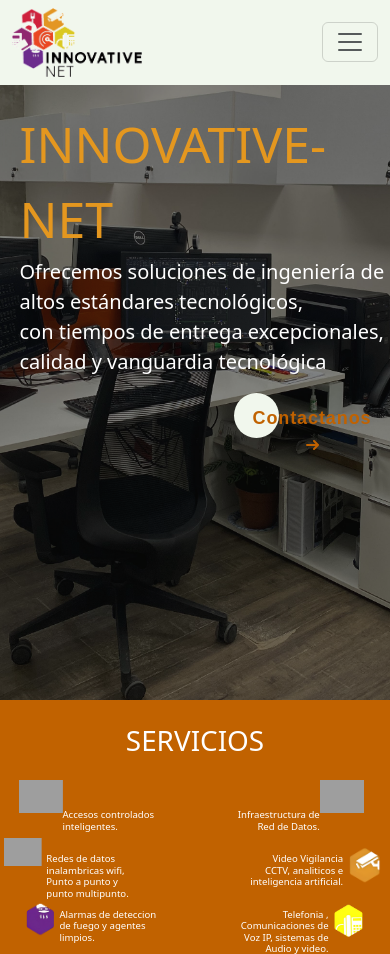
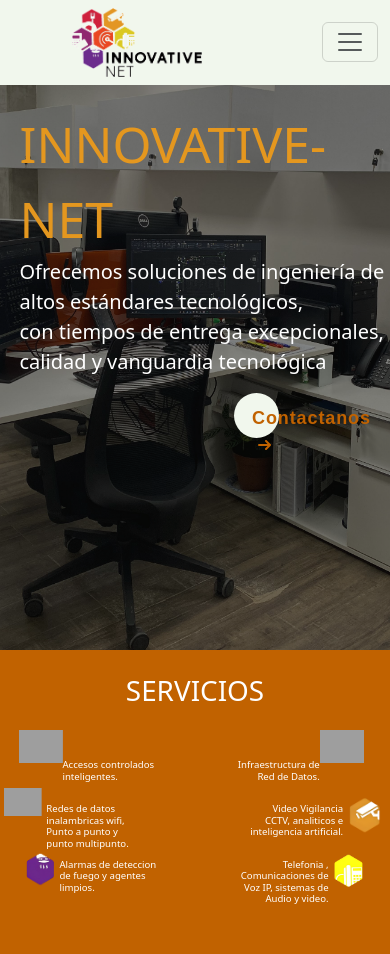
Before and after one commit to Innovative-net-mx/innovative-Webpage, a Django app: page / in a window 390 px wide. Shown: the top 954 px of the page. Run offline with Django 3.2, Linux system fonts and the light colour scheme; some libraries are stand-ins or nearby versions; grey boxes are pictures that could not be loaded.

Commit message:
media query  y logo

```diff
--- a/homepage/static/css/estilo.css
+++ b/homepage/static/css/estilo.css
@@ -83,15 +83,16 @@
      transform: scale(0.95);
  }
 
- @media(max-width: 500px) {
-    .img_index {
-        height: 700px;
+
+@media(max-width:900px){
+    .btnini{
+        width: 20px;
     }
 }
 
  @media(max-width: 900px) {
      .img_index {
-         height: 550px;
+         height: 650px;
      }
  }
 
@@ -147,7 +148,7 @@
  .logo {
      width: 130px;
      height: auto;
-     margin-right: 100px;
+     margin-left: 60px;
  }
 
  a {
--- a/homepage/templates/homepage/home_ruben.html
+++ b/homepage/templates/homepage/home_ruben.html
@@ -18,13 +18,7 @@
     </button>
   </a>
   </div>
-  <style>
-     @media(max-width: 500px) {
-     .img_index {
-         height: 700px;
-     }
- }
-  </style>
+
 <div id="section2" class="servicios">
 <br>
 
```
